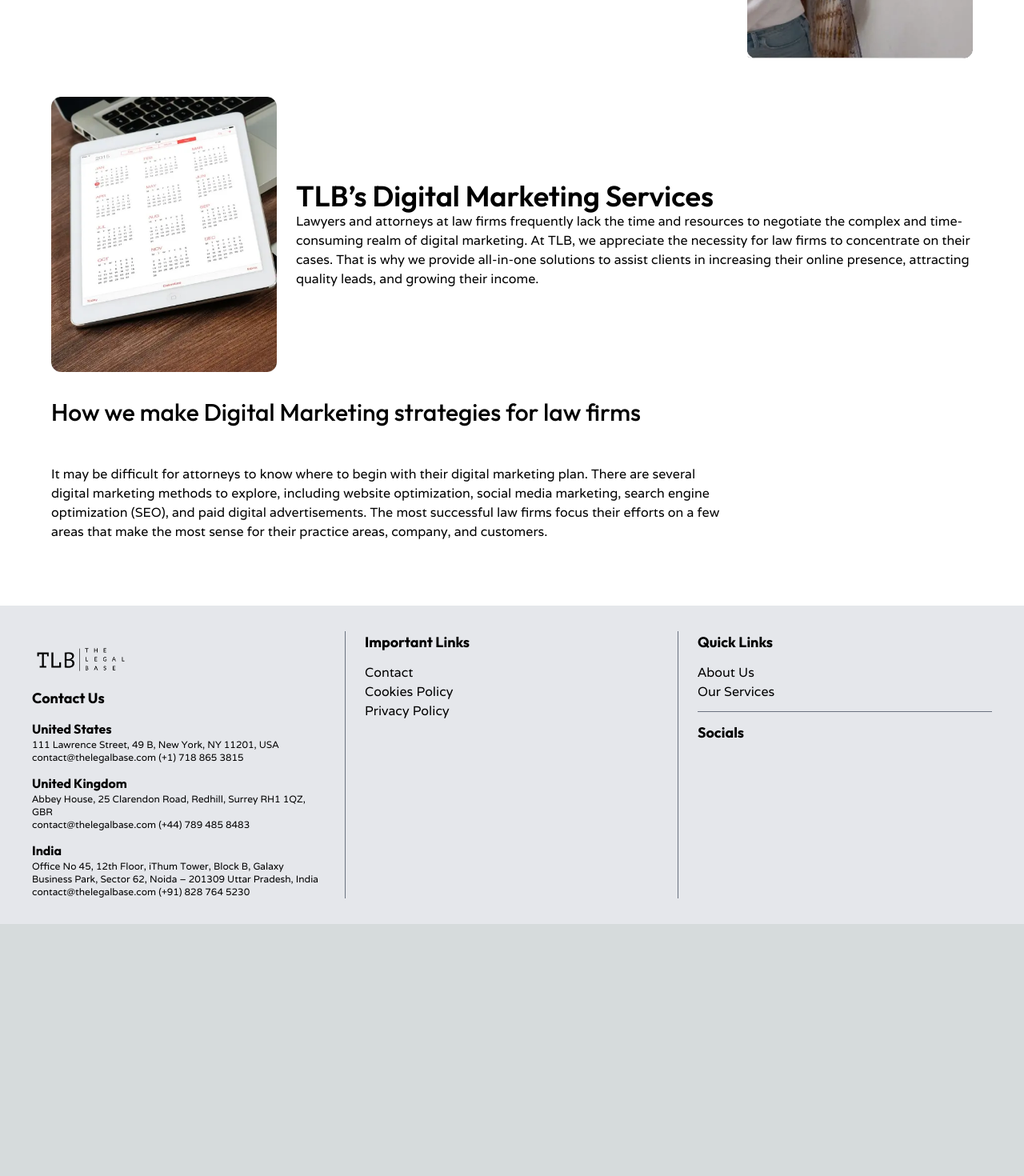
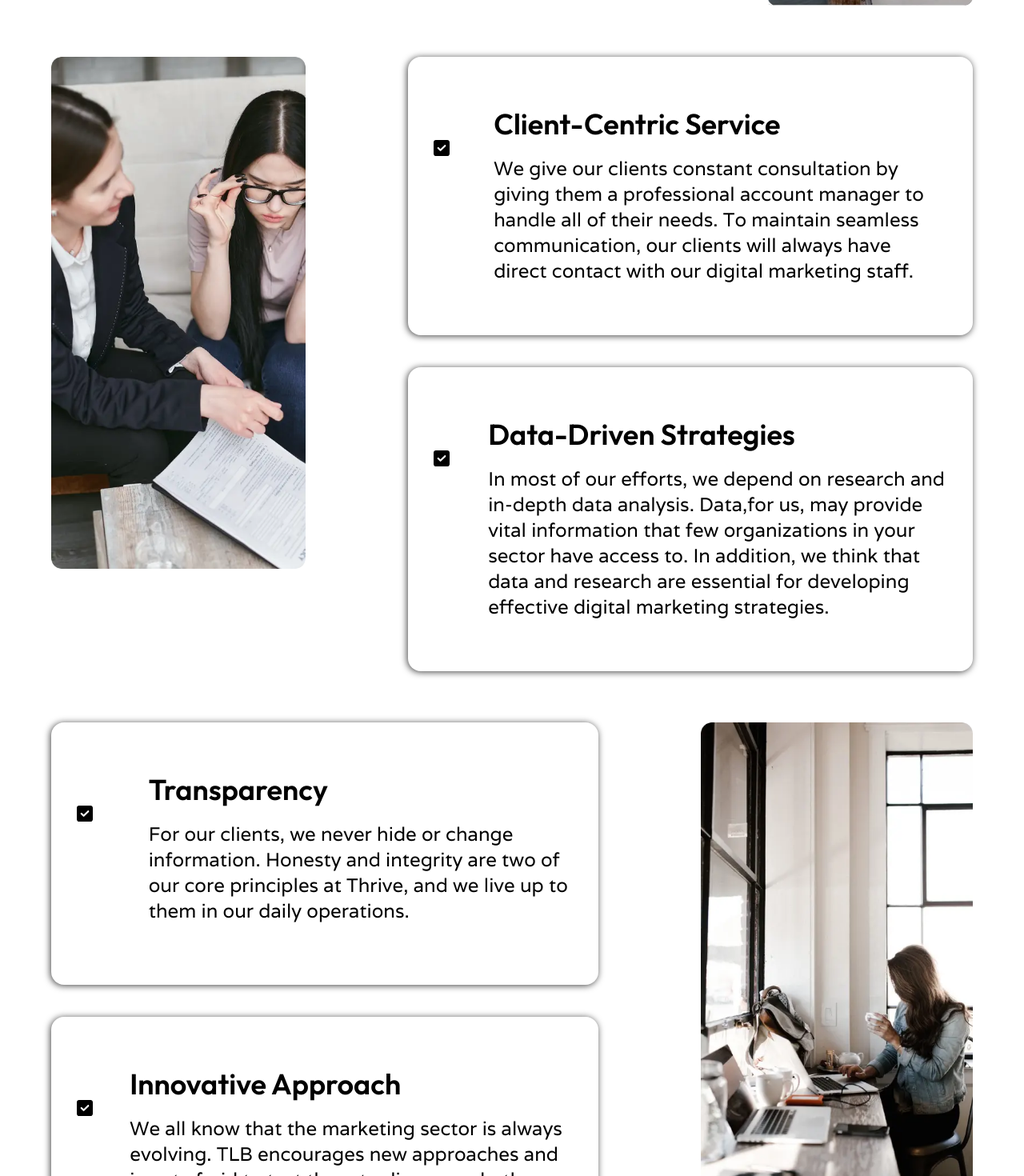
Before and after one commit to lfgraphics/ltbb, a Next.js app: page /digitalmarketing in a window 1280 px wide. Shown: the part 1320-2790 px from the top of the page at 80% size. Before the commit the page ends 2475 px from the top, so only its background shows below. Built offline with nearby package versions, Linux system fonts and the light colour scheme.

Commit message:
Sections Created , Carousel base added

```diff
--- /dev/null
+++ b/app/digitalmarketing/Carousel.jsx
@@ -0,0 +1,38 @@
+'use client'
+import React from 'react';
+import { Navigation, Pagination, Scrollbar, A11y } from 'swiper';
+import { Swiper, SwiperSlide } from 'swiper/react';
+import './style.css';
+import 'swiper/css';
+import 'swiper/css/navigation';
+import 'swiper/css/pagination';
+import 'swiper/css/scrollbar';
+
+export default () => {
+    const containerStyle = {
+        backgroundColor: 'lightblue',
+        padding: '20px',
+      };
+  return (
+    <Swiper
+        slidesPerView={3}
+        spaceBetween={30}
+        navigation={true}
+        modules={[Navigation]}
+        className="mySwiper"
+        style={containerStyle}
+      >
+      <SwiperSlide>
+        <div className=' h-9'><p>Slide 1</p></div>
+      </SwiperSlide>
+      <SwiperSlide><div className=''><p>Slide 2</p></div></SwiperSlide>
+      <SwiperSlide><div className=''><p>Slide 3</p></div></SwiperSlide>
+      <SwiperSlide><div className=''><p>Slide 4</p></div></SwiperSlide>
+      <SwiperSlide><div className=''><p>Slide 5</p></div></SwiperSlide>
+      <SwiperSlide><div className=''><p>Slide 6</p></div></SwiperSlide>
+      <SwiperSlide><div className=''><p>Slide 7</p></div></SwiperSlide>
+      <SwiperSlide><div className=''><p>Slide 8</p></div></SwiperSlide>
+      <SwiperSlide><div className=''><p>Slide 9</p></div></SwiperSlide>
+    </Swiper>
+  );
+};
--- a/app/digitalmarketing/page.jsx
+++ b/app/digitalmarketing/page.jsx
@@ -1,13 +1,17 @@
 import Hero from "@/components/digitalmarketing/Hero";
 import Image from "next/image";
 import React from "react";
+import { FontAwesomeIcon } from "@fortawesome/react-fontawesome";
+import { faSquareCheck } from "@fortawesome/free-solid-svg-icons";
+import Carousel from "./Carousel";
+
 
 export default function DigitalMarketing() {
   return (
     <section className="bg-white pb-20">
       <Hero />
       <section className="bg-white px-[5%]">
-        <div className="flex flex-col-reverse gap-6 mt-12 md:flex-row items-center mb-4">
+        <div className="flex flex-col-reverse gap-6 mt-12 md:flex-row items-center mb-4 lg:gap-32 md:items-center">
           <div className="w-full lg:w-2/4 rounded-lg">
             <Image
               src="/digital-marketing/digital-marketing-1.webp"
@@ -16,17 +20,17 @@ export default function DigitalMarketing() {
               className="w-full"
             />
           </div>
-          <div className="flex flex-col w-full lg:w-2/4">
+          <div className="flex flex-col w-full lg:w-2/4 lg:gap-24">
             <h2 className="text-2xl lg:text-4xl font-semibold leading-loose">
               Why Outsource Digital Marketing Services to TLB?
             </h2>
-            <p>
+            <p className="text-lg lg:text-2xl">
               We offer legal industry specific and custom solutions that help
               take your law firm or legal practice to the next level.
             </p>
           </div>
         </div>
-        <div className="flex flex-col-reverse gap-6 mt-12 md:flex-row-reverse items-center ">
+        <div className="flex flex-col-reverse gap-6 mt-12 md:flex-row-reverse items-center lg:gap-32">
           <div className="w-full lg:w-1/4 rounded-lg">
             <Image
               src="/digital-marketing/digital-marketing-2.webp"
@@ -36,7 +40,7 @@ export default function DigitalMarketing() {
             />
           </div>
           <div className="flex flex-col w-full lg:w-3/4">
-            <p>
+            <p className="text-lg lg:text-2xl">
               At TLB, we take the time to research our clients, their
               industries, and their competition. We do this because we want our
               client’s law firm to get relevant and industry-tailored digital
@@ -46,7 +50,125 @@ export default function DigitalMarketing() {
             </p>
           </div>
         </div>
-        <div className="flex flex-col-reverse gap-6 mt-12 md:flex-row items-center ">
+
+        <div className="flex flex-col gap-6 mt-16 md:flex-row items-stretch lg:gap-32">
+          <img
+            src="/digital-marketing/digital-marketing-3.webp"
+            className="w-full h-[425px] lg:h-auto lg:max-h-[calc(100vh-20vh)] grow object-cover rounded-xl"
+          />
+          <div className="flex flex-col justify-between grow gap-2 md:gap-6 lg:gap-10">
+            <div
+              className="w-full rounded-lg lg:rounded-2xl flex gap-5 md:p-8 md:py-16 p-4 lg:gap-8"
+              style={{ boxShadow: " -1px 1px 9px 0px rgba(0,0,0,0.75)" }}
+            >
+              <div className="w-[200px] h-[200px]">
+                <FontAwesomeIcon icon={faSquareCheck} fixedWidth className="h-[50px] w-[50px] md:h-[75px] md:w-[75px] xl:h-[100px] xl:w-[100px]" />
+              </div>
+              <div>
+                <h2 className="text-2xl lg:text-4xl font-semibold leading-none text-start">
+                  Client-Centric Service
+                </h2>
+                <p className="text-lg lg:text-2xl mt-5">
+                  We give our clients constant consultation by giving them a
+                  professional account manager to handle all of their needs. To
+                  maintain seamless communication, our clients will always have
+                  direct contact with our digital marketing staff.
+                </p>
+              </div>
+            </div>
+
+            <div
+              className="w-full rounded-lg lg:rounded-2xl flex gap-5 md:p-8 md:py-16 p-4 lg:gap-8"
+              style={{ boxShadow: " -1px 1px 9px 0px rgba(0,0,0,0.75)" }}
+            >
+              <div className="w-[200px] h-[200px]">
+                <FontAwesomeIcon icon={faSquareCheck} fixedWidth className="h-[50px] w-[50px] md:h-[75px] md:w-[75px] xl:h-[100px] xl:w-[100px]" />
+              </div>
+              <div>
+                <h2 className="text-2xl lg:text-4xl font-semibold leading-none text-start">
+                  Data-Driven Strategies
+                </h2>
+                <p className="text-lg lg:text-2xl mt-5">
+                  In most of our efforts, we depend on research and in-depth
+                  data analysis. Data,for us, may provide vital information that
+                  few organizations in your sector have access to. In addition,
+                  we think that data and research are essential for developing
+                  effective digital marketing strategies.
+                </p>
+              </div>
+            </div>
+          </div>
+        </div>
+
+        <div className="flex flex-col gap-6 mt-16 md:flex-row items-stretch lg:gap-32">
+          <img
+            src="/digital-marketing/digital-marketing-4.webp"
+            className="w-full h-[425px] lg:h-auto lg:max-h-[calc(100vh-20vh)] grow object-cover rounded-xl order-2"
+          />
+          <div className="flex flex-col justify-between grow gap-2 md:gap-6 lg:gap-10 order-1">
+            <div
+              className="w-full rounded-lg lg:rounded-2xl flex gap-5 md:p-8 md:py-16 p-4 lg:gap-8"
+              style={{ boxShadow: " -1px 1px 9px 0px rgba(0,0,0,0.75)" }}
+            >
+              <div className="w-[200px] h-[200px]">
+                <FontAwesomeIcon icon={faSquareCheck} fixedWidth className="h-[50px] w-[50px] md:h-[75px] md:w-[75px] xl:h-[100px] xl:w-[100px]" />
+              </div>
+              <div>
+                <h2 className="text-2xl lg:text-4xl font-semibold leading-none text-start">
+                  Transparency
+                </h2>
+                <p className="text-lg lg:text-2xl mt-5">
+                  For our clients, we never hide or change information. Honesty
+                  and integrity are two of our core principles at Thrive, and we
+                  live up to them in our daily operations.
+                </p>
+              </div>
+            </div>
+
+            <div
+              className="w-full rounded-lg lg:rounded-2xl flex gap-5 md:p-8 md:py-16 p-4 lg:gap-8"
+              style={{ boxShadow: " -1px 1px 9px 0px rgba(0,0,0,0.75)" }}
+            >
+              <div className="w-[200px] h-[200px]">
+                <FontAwesomeIcon icon={faSquareCheck} fixedWidth className="h-[50px] w-[50px] md:h-[75px] md:w-[75px] xl:h-[100px] xl:w-[100px]" />
+              </div>
+              <div>
+                <h2 className="text-2xl lg:text-4xl font-semibold leading-none text-start">
+                  Innovative Approach
+                </h2>
+                <p className="text-lg lg:text-2xl mt-5">
+                  We all know that the marketing sector is always evolving. TLB
+                  encourages new approaches and is not afraid to test them to
+                  discover whether they are better than what we are currently
+                  doing. Our creative approach has resulted in the creation of
+                  our most successful campaigns to date.
+                </p>
+              </div>
+            </div>
+          </div>
+        </div>
+
+        <div
+          className="w-full rounded-lg lg:rounded-2xl flex gap-5 mt-12 md:p-8 md:py-16 p-4 lg:gap-8"
+          style={{ boxShadow: " -1px 1px 9px 0px rgba(0,0,0,0.75)" }}
+        >
+          <div className="w-[200px] h-[200px]">
+            <FontAwesomeIcon icon={faSquareCheck} fixedWidth className="h-[50px] w-[50px] md:h-[75px] md:w-[75px] xl:h-[100px] xl:w-[100px]" />
+          </div>
+          <div>
+            <h2 className="text-2xl lg:text-4xl font-semibold leading-none text-start">
+              On-Time Delivery
+            </h2>
+            <p className="text-lg lg:text-2xl mt-5">
+              We are dedicated to providing the finest possible service to our
+              clients. This involves always adhering to their timetables and
+              deadlines. Our teams collaborate and use powerful project
+              management technologies to track and complete tasks on time.
+            </p>
+          </div>
+        </div>
+
+        <div className="flex flex-col-reverse gap-6 mt-12 md:flex-row items-center lg:gap-32">
           <div className="w-full lg:w-1/4 rounded-lg ">
             <Image
               src="/digital-marketing/digital-marketing-5.webp"
@@ -55,11 +177,11 @@ export default function DigitalMarketing() {
               className="w-full"
             />
           </div>
-          <div className="flex flex-col w-full lg:w-3/4">
+          <div className="flex flex-col w-full lg:w-3/4 lg:gap-24">
             <h2 className="text-2xl lg:text-4xl font-semibold leading-loose">
               TLB’s Digital Marketing Services
             </h2>
-            <p>
+            <p className="text-lg lg:text-2xl">
               Lawyers and attorneys at law firms frequently lack the time and
               resources to negotiate the complex and time-consuming realm of
               digital marketing. At TLB, we appreciate the necessity for law
@@ -69,20 +191,25 @@ export default function DigitalMarketing() {
             </p>
           </div>
         </div>
-        <div className="mt-8">
-          <h2 className="text-2xl lg:text-3xl">
-            How we make Digital Marketing strategies for law firms
-          </h2>
-          <div className="flex flex-col-reverse gap-6 mt-12 md:flex-row-reverse items-center">
-            <div className="w-full relative lg:w-1/4 rounded-lg h-full">
-              <Image
-                src="/digital-marketing/digital-marketing-6.webp"
-                className="object-cover absolute inset-0"
-                fill
-              />
-            </div>
-            <div className="flex flex-col w-full lg:w-3/4">
-              <p>
+
+        <div className="w-full px-5 h-[600px] mt-12">
+          <Carousel/>
+        </div>
+
+        <div className="flex flex-col-reverse gap-6 mt-12 md:flex-row items-center lg:gap-32">
+          <div className="w-full lg:w-1/4 rounded-lg order-2">
+            <Image
+              src="/digital-marketing/digital-marketing-6.webp"
+              width={700}
+              height={600}
+              className="w-full"
+            />
+          </div>
+          <div className="flex flex-col w-full lg:w-3/4 lg:gap-24 order-1">
+            <h2 className="text-2xl lg:text-4xl font-semibold leading-loose">
+                How we make Digital Marketing strategies for law firms
+            </h2>
+            <p className="text-lg lg:text-2xl">
                 It may be difficult for attorneys to know where to begin with
                 their digital marketing plan. There are several digital
                 marketing methods to explore, including website optimization,
@@ -90,10 +217,34 @@ export default function DigitalMarketing() {
                 paid digital advertisements. The most successful law firms focus
                 their efforts on a few areas that make the most sense for their
                 practice areas, company, and customers.
-              </p>
-            </div>
+            </p>
           </div>
         </div>
+
+        <div className="flex flex-col gap-6 mt-12">
+          <div className="flex gap-5">
+            <div>ICON</div>
+            <p className="text-lg lg:text-2xl">1. Conduct market research on your intended audience.</p>
+          </div>
+          <div className="flex gap-5">
+            <div></div>
+            <p className="text-lg lg:text-2xl">2. Establish your digital marketing objectives.</p>
+          </div>
+          <div className="flex gap-5">
+            <div></div>
+            <p className="text-lg lg:text-2xl">3. Which marketing channels are most effective for lawyers?</p>
+          </div>
+          <div className="flex gap-5">
+            <div></div>
+            <p className="text-lg lg:text-2xl">4. Design an SEO-friendly legal office website that turns visitors into clients.</p>
+          </div>
+          <div className="flex gap-5">
+            <div></div>
+            <p className="text-lg lg:text-2xl">5. Evaluate the effectiveness of your digital marketing plan.</p>
+          </div>
+        </div>
+
+
       </section>
     </section>
   );
```
Also changed, not shown: app/digitalmarketing/style.css (added, +20 -0 lines), 1 other file (tests, documents, lock files or other folders).
